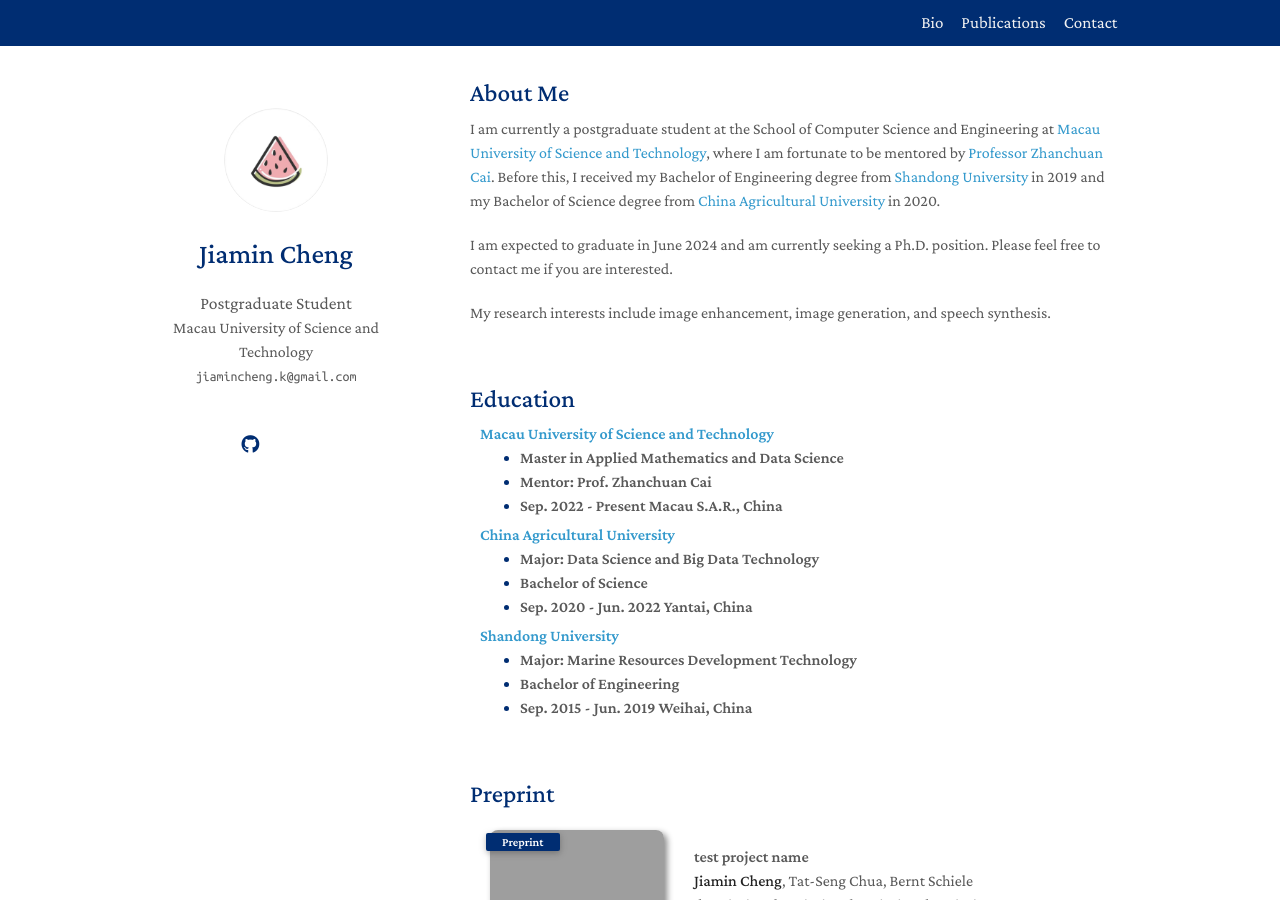
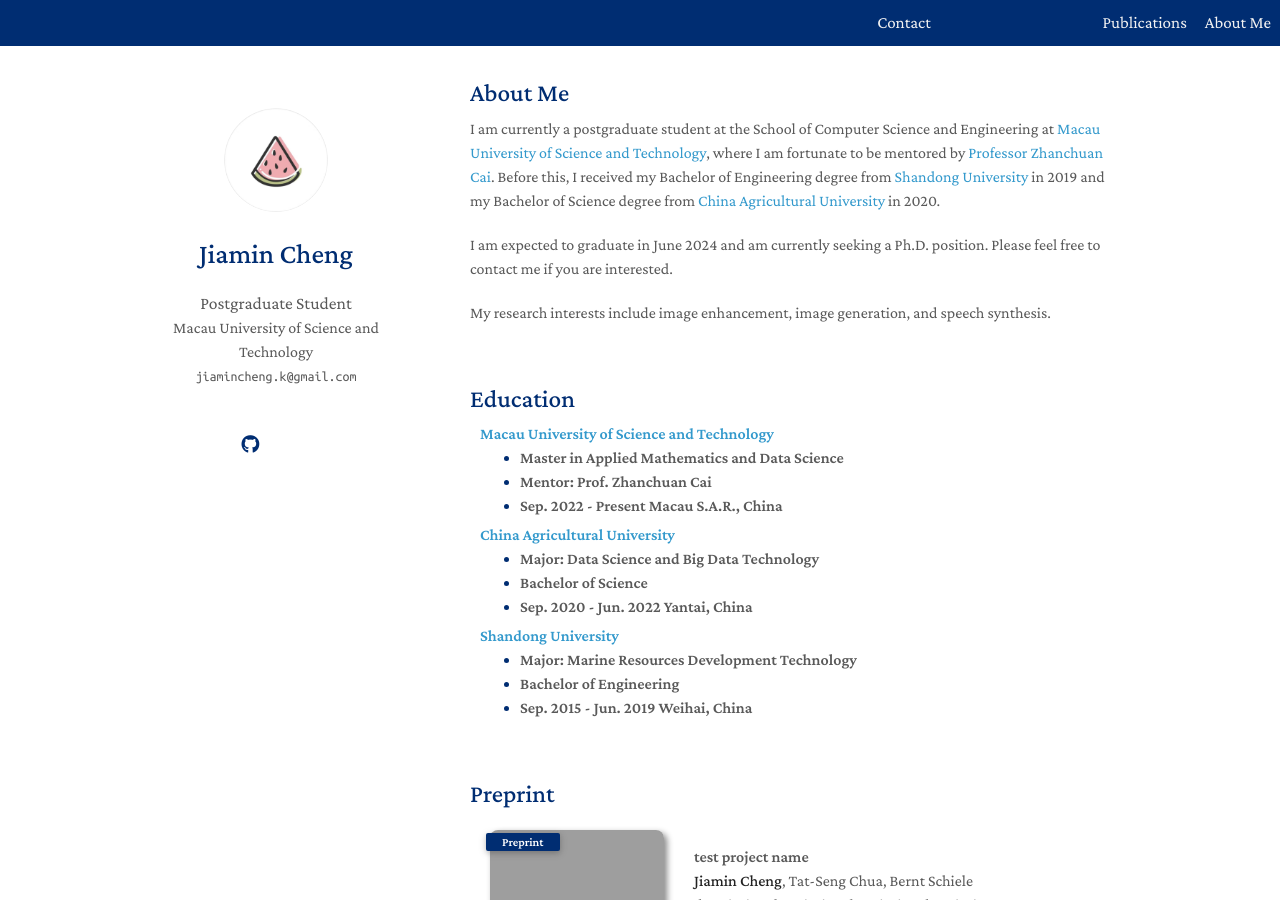
Before and after one commit to jiamincheng/jiamincheng.github.io, a Jekyll site: the page built from index.md, in a window 1280 px wide and 900 px high. Built offline with Jekyll 4.4.1, drawn with Linux system fonts in a browser that asks for light colours; a style sheet for code colours, icons or effects is not loaded; grey boxes are pictures that could not be loaded.

Commit message:
Update navigation.yml

```diff
--- a/_data/navigation.yml
+++ b/_data/navigation.yml
@@ -1,4 +1,11 @@
 main:
+
+  - title: "About Me"
+    url: ./#about-me
+
+
+  - title: "Publications"
+    url: ./#publications
 
   - title: "Contact"
     url: ./#contact
@@ -13,11 +20,7 @@ main:
   #- title: "Teaching"
   #  url: ./#teaching
 
-  - title: "Publications"
-    url: ./#publications
+
 
   #- title: "News"
   #  url: ./#news
-
-  - title: "Bio"
-    url: ./#about-me
```
